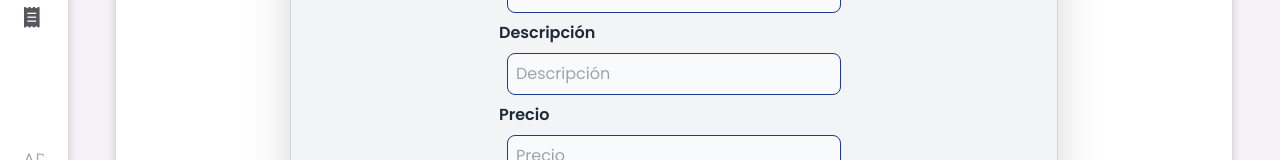
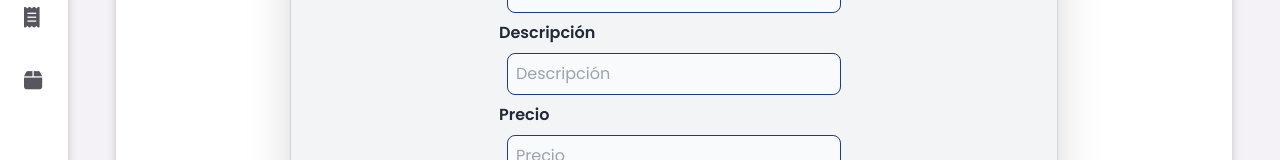
Before and after one commit to DevsTeamMaster/CicloTresMisionTic, a React (Create React App) app: page /AddProduct in a window 1280 px wide. Shown: the part 322-482 px from the top of the page. Built offline with nearby package versions, Linux system fonts and the light colour scheme.

Commit message:
Se agregó nueva ventana

```diff
--- a/src/layout/Layout.jsx
+++ b/src/layout/Layout.jsx
@@ -72,6 +72,8 @@ const Layout = ({ children }) => {
                           Accounts
                         </a>*/}
                       </div>
+
+
                     </div>
                   </div>
 
@@ -80,6 +82,12 @@ const Layout = ({ children }) => {
                     <span class="nav__name">Messages</span>
                       </a>*/}
                 </div>
+                <div>
+                    <Link to="/IntMastProd" class="nav__link">
+                    <i class="fas fa-box nav__icon"></i>
+                    <span class="nav__logo-name ">Productos</span>
+                    </Link>
+                  </div>
 
                 <div class="nav__items admin">
                   <h3 class="nav__subtitle">Admin</h3>
```
